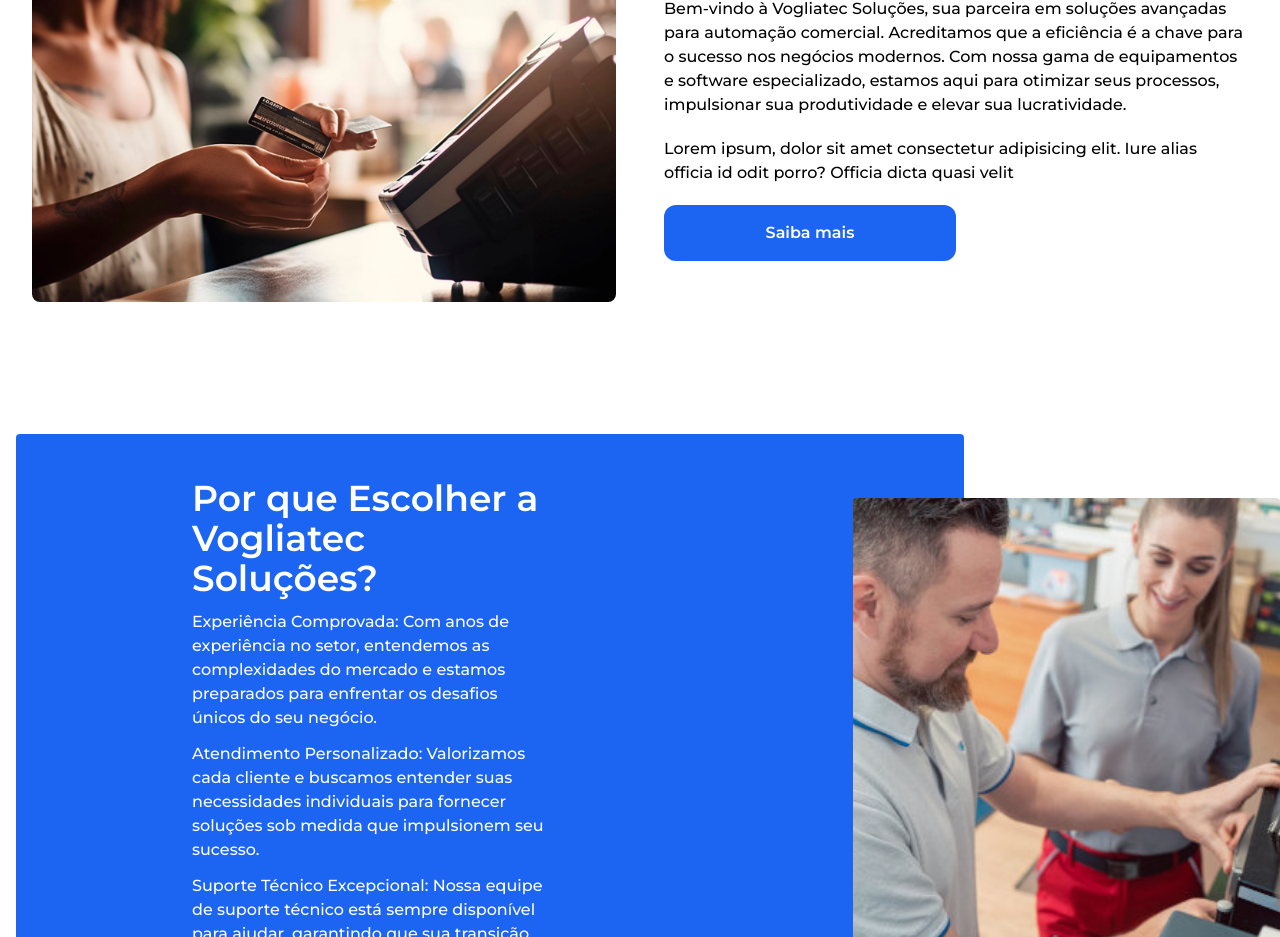
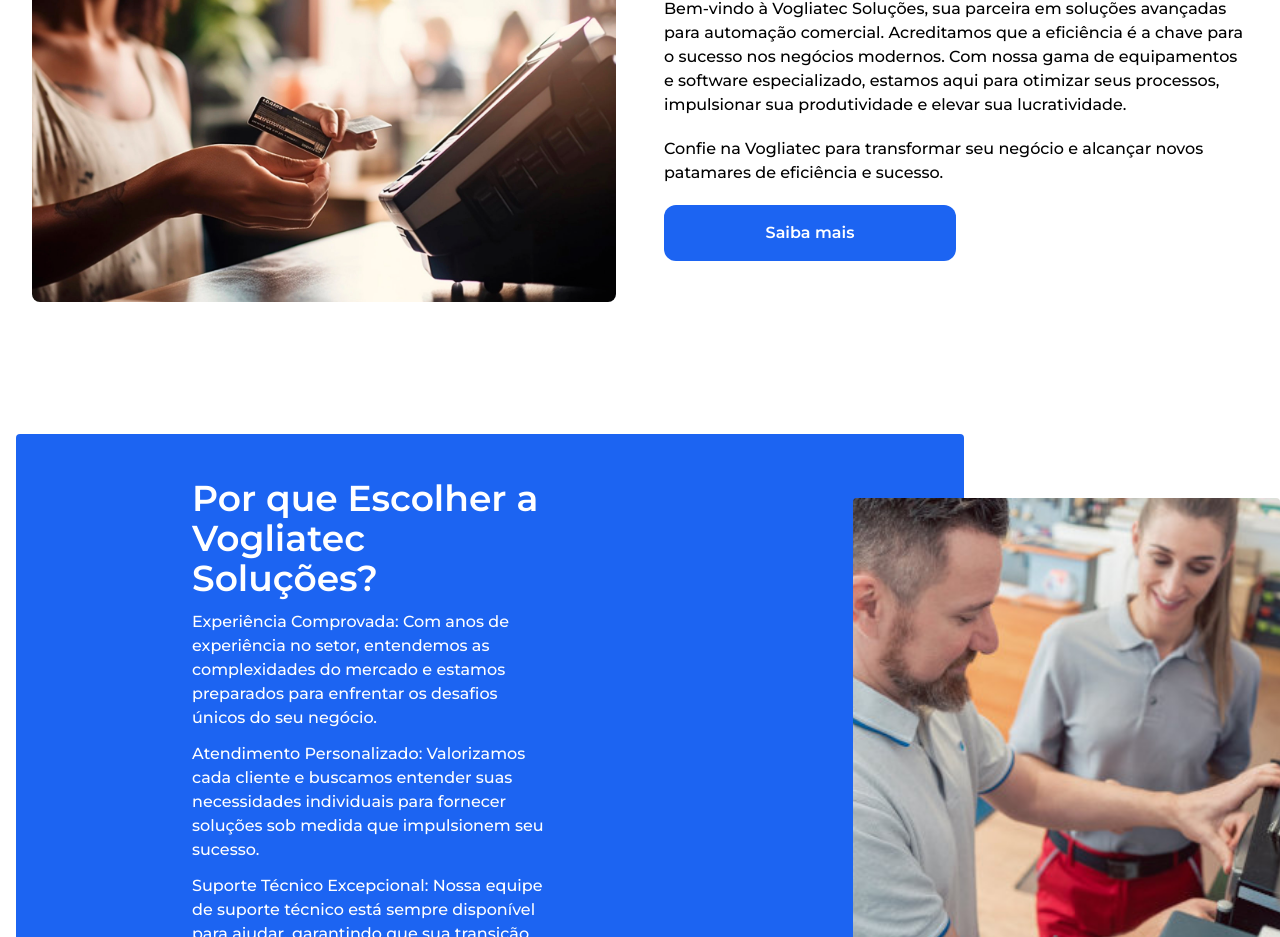
Before and after one commit to paydovan/vogliatec, a plain HTML site: page src/automacao.html in a window 1280 px wide. Shown: the part 920-1857 px from the top of the page. Drawn offline with nearby package versions, Linux system fonts and the light colour scheme.

Commit message:
adicionando um texto na seção de automacao comerical

```diff
--- a/src/automacao.html
+++ b/src/automacao.html
@@ -146,7 +146,7 @@
             <div class="flex flex-col w-full items-center justify-center gap-5 text-center md:text-start md:items-start">
                 <h2 class="font-bold text-3xl md:text-5xl lg:text-3xl">Automação Comercial</h2>
                 <p class="md:font-medium">Bem-vindo à Vogliatec Soluções, sua parceira em soluções avançadas para automação comercial. Acreditamos que a eficiência é a chave para o sucesso nos negócios modernos. Com nossa gama de equipamentos e software especializado, estamos aqui para otimizar seus processos, impulsionar sua produtividade e elevar sua lucratividade.</p>
-                <p class="md:font-medium">Lorem ipsum, dolor sit amet consectetur adipisicing elit. Iure alias officia id odit porro? Officia dicta quasi velit</p>
+                <p class="md:font-medium">Confie na Vogliatec para transformar seu negócio e alcançar novos patamares de eficiência e sucesso.</p>
                 <button class="bg-blue-600 w-full py-4 rounded-xl text-white font-semibold md:w-1/3 lg:w-1/2 lg:hover:w-7/12 duration-300"><a href="https://api.whatsapp.com/send?phone=5516988202754" target="_blank">Saiba mais</a></button>
             </div>
             <div class="w-full">
```
